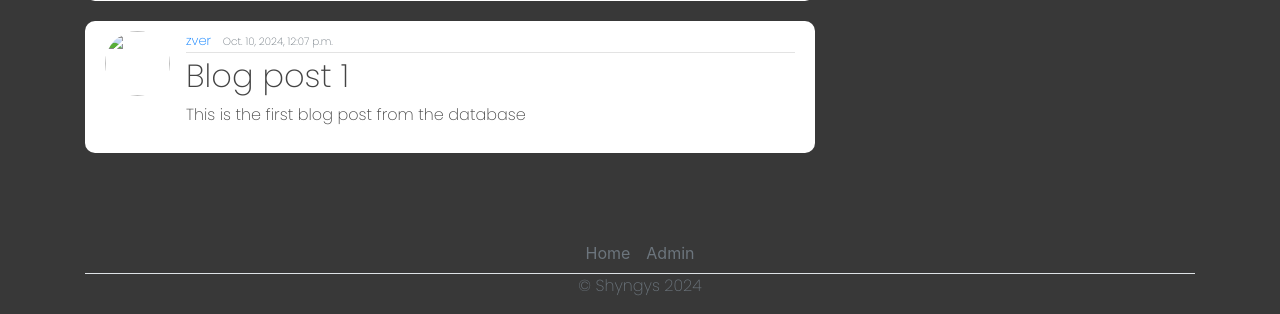
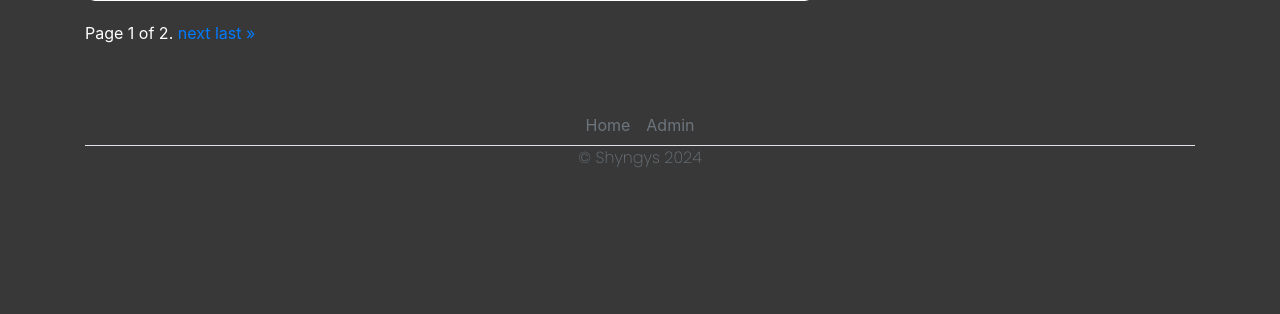
Before and after one commit to Shyngys0512345/Django_blog_project, a Django app: page / in a window 1280 px wide. Shown: the part 920-1234 px from the top of the page. After the commit the page ends 1088 px from the top, so only its background shows below. Run offline with Django 5.2, Linux system fonts and the light colour scheme; a user stored in the database is signed in; data comes from the database, SQL or seed files in the repository; both versions use the stored data as it was after the commit; some libraries are stand-ins or nearby versions.

Commit message:
added pagination

```diff
--- a/blogproj/blog/templates/blog/home.html
+++ b/blogproj/blog/templates/blog/home.html
@@ -1,19 +1,38 @@
 {% extends 'blog/base.html' %}
+
 {% block content %}
-    {% for posts in posts %}
+    {% for post in posts %}
         <article class="media content-section">
-            <img class="rounded-circle article-img" src="{{ posts.author.profile.image.url }}" alt="">
+            <img class="rounded-circle article-img" src="{{ post.author.profile.image.url }}" alt="">
             <div class="media-body">
-              <div class="article-metadata">
-                <a class="mr-2" href="#">{{ posts.author }}</a>
-                <small class="text-muted">{{ posts.date_posted }}</small>
-              </div>
-              <h2><a class="article-title" href="{% url 'blog-detail' posts.id %}">{{ posts.title }}</a></h2>
-              <p class="article-content">{{ posts.content }}</p>
+                <div class="article-metadata">
+                    <a class="mr-2" href="#">{{ post.author }}</a>
+                    <small class="text-muted">{{ post.date_posted }}</small>
+                </div>
+                <h2><a class="article-title" href="{% url 'blog-detail' post.id %}">{{ post.title }}</a></h2>
+                <p class="article-content">{{ post.content }}</p>
             </div>
             <br>
-          </article>
-    {% endfor  %}
+        </article>
+    {% empty %}
+        <p>No posts available.</p>
+    {% endfor %}
 
+    <div class="pagination">
+        <span class="step-links">
+            {% if page_obj.has_previous %}
+                <a href="?page=1">&laquo; first</a>
+                <a href="?page={{ page_obj.previous_page_number }}">previous</a>
+            {% endif %}
 
+            <span class="current text-white">
+                Page {{ page_obj.number }} of {{ page_obj.paginator.num_pages }}.
+            </span>
+
+            {% if page_obj.has_next %}
+                <a href="?page={{ page_obj.next_page_number }}">next</a>
+                <a href="?page={{ page_obj.paginator.num_pages }}">last &raquo;</a>
+            {% endif %}
+        </span>
+    </div>
 {% endblock content %}
--- a/blogproj/blog/views.py
+++ b/blogproj/blog/views.py
@@ -4,6 +4,7 @@
 from .forms import CommentForm
 from django.views.generic import ListView, DetailView, CreateView, UpdateView, DeleteView
 from django.contrib.auth.mixins import LoginRequiredMixin, UserPassesTestMixin
+from django.core.paginator import Paginator
 
 class PostListView(LoginRequiredMixin, ListView):
     model = Post
@@ -58,3 +59,16 @@
     def test_func(self):
         post = self.get_object()
         return self.request.user == post.author
+
+
+class PostListView(LoginRequiredMixin, ListView):
+    model = Post
+    template_name = 'blog/home.html'
+    context_object_name = 'posts'
+    ordering = ["-date_posted"]
+    paginate_by = 5
+
+    def get_context_data(self, **kwargs):
+        context = super().get_context_data(**kwargs)
+        page_obj = context['page_obj']
+        return context
```
Also changed, not shown: blogproj/user/templates/user/profile.html (+0 -14 lines), blogproj/db.sqlite3, blogproj/media/profile_pics/1092587.jpg (added), blogproj/media/profile_pics/majestic-snowcapped-mountain-range-reflected-calm-lake_jQsOOVY.jpg (added), blogproj/user/apps.py (line endings or trailing spaces), blogproj/user/migrations/0002_follow.py (added), blogproj/user/migrations/0003_delete_follow.py (added).
